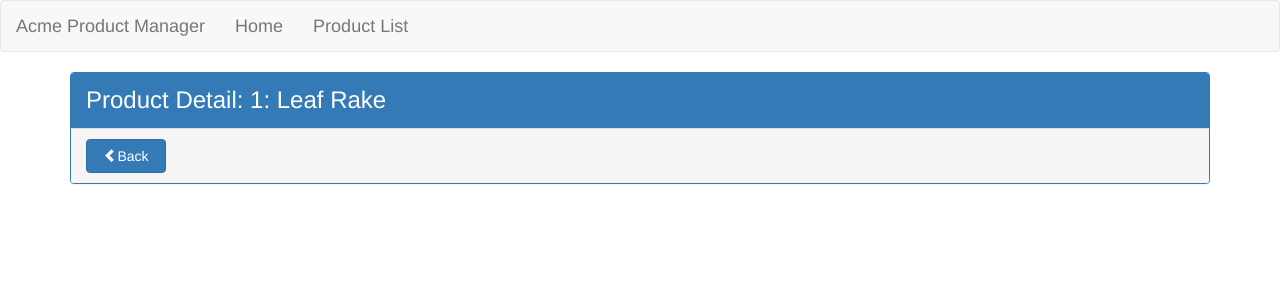
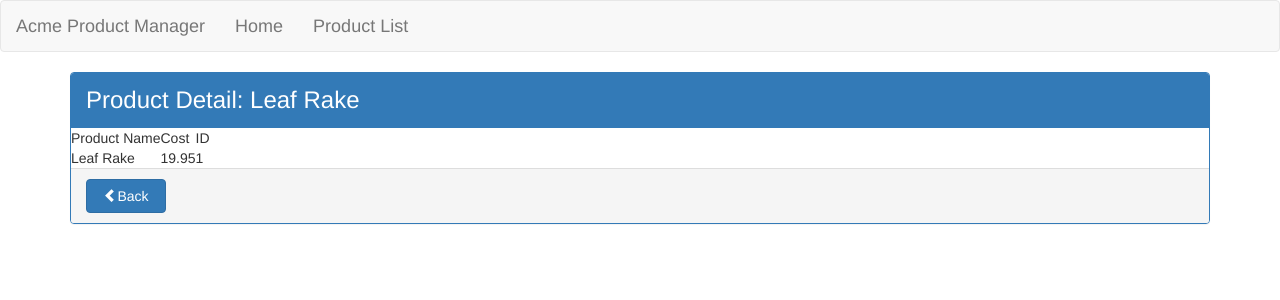
Before and after one commit to johnhutchins/ang, an Angular app: page /products/1 in a window 1280 px wide. Shown: the top 300 px of the page. Built offline with nearby package versions, Linux system fonts and the light colour scheme.

Commit message:
show product on click

```diff
--- a/src/app/app.module.ts
+++ b/src/app/app.module.ts
@@ -12,6 +12,7 @@ import { StarComponent } from "./shared/star.component";
 import { ProductService } from "./products/product.service";
 import { ProductDetailComponent } from './products/product-detail.component';
 import { WelcomeComponent } from "./home/welcome.component";
+import { ProductGuardService } from './products/product-guard.service';
 
 
 @NgModule({
@@ -29,13 +30,14 @@ import { WelcomeComponent } from "./home/welcome.component";
     HttpClientModule,
     RouterModule.forRoot([
       { path: 'products', component: ProductListComponent },
-      { path: 'products/:id', component: ProductDetailComponent },
+      { path: 'products/:id', canActivate: [ ProductGuardService ],
+          component: ProductDetailComponent },
       { path: 'welcome', component: WelcomeComponent },
       { path: '', redirectTo: 'welcome', pathMatch: 'full' },
       { path: '**', redirectTo: 'welcome', pathMatch: 'full' }
     ])
   ],
-  providers: [ ProductService ],
+  providers: [ ProductService, ProductGuardService ],
   bootstrap: [AppComponent]
 })
 export class AppModule { }
--- a/src/app/products/product-detail.component.html
+++ b/src/app/products/product-detail.component.html
@@ -2,6 +2,23 @@
   <div class="panel-heading">
     {{pageTitle + ': ' + product.productName}}
   </div>
+  <table>
+    <thead>
+    <tr>
+      <td>Product Name</td>
+      <td>Cost</td>
+      <td>ID</td>
+    </tr>
+    </thead>
+    <tbody>
+    <tr>
+      <td>{{product.productName}}</td>
+      <td>{{product.price}}</td>
+      <td>{{product.productId}}</td>
+    </tr>
+    </tbody>
+  </table>
+
   <div class="panel-footer">
     <a class="btn btn-primary" (click)='onBack()' style='width: 80px'>
       <i class="glyphicon glyphicon-chevron-left"></i>Back
--- a/src/app/products/product-detail.component.ts
+++ b/src/app/products/product-detail.component.ts
@@ -2,6 +2,8 @@ import { Component, OnInit } from '@angular/core';
 import {ActivatedRoute, Router} from "@angular/router";
 
 import {IProduct} from "./product";
+import { ProductService } from "./product.service";
+
 
 @Component({
   templateUrl: './product-detail.component.html',
@@ -10,25 +12,28 @@ import {IProduct} from "./product";
 export class ProductDetailComponent implements OnInit {
   pageTitle: string = "Product Detail";
   product: IProduct;
+  errorMessage: string;
 
-  constructor(private route: ActivatedRoute, private router: Router) { }
+  constructor(private route: ActivatedRoute, private router: Router, private productService: ProductService) { }
 
   onBack(): void {
     this.router.navigate(['/products']);
   }
 
   ngOnInit() {
-    let id = +this.route.snapshot.paramMap.get('id');
-    this.pageTitle += `: ${id}`;
-    this.product = {
-      "productId": id,
-      "productName": "Leaf Rake",
-      "productCode": "GDN-0011",
-      "releaseDate": "March 19, 2016",
-      "description": "Leaf rake with 48-inch wooden handle.",
-      "price": 19.95,
-      "starRating": 3.2,
-      "imageUrl": "http://openclipart.org/image/300px/svg_to_png/26215/Anonymous_Leaf_Rake.png"
+    const param = +this.route.snapshot.paramMap.get('id');
+
+    //checks to see if the route map has an id...
+    //if it does, get the product from the product service and load it in the view
+    if (param) {
+      const id = +param;
+      this.getProduct(id);
     }
   }
+
+  getProduct(id: number) {
+    this.productService.getProduct(id).subscribe(
+      product => this.product = product,
+      error => this.errorMessage = <any>error);
+  }
 }
--- /dev/null
+++ b/src/app/products/product-guard.service.ts
@@ -0,0 +1,20 @@
+import { Injectable } from '@angular/core';
+import { CanActivate, Router, ActivatedRouteSnapshot } from "@angular/router";
+
+@Injectable()
+export class ProductGuardService implements CanActivate {
+
+  constructor(private router: Router) { }
+
+  canActivate(route: ActivatedRouteSnapshot): boolean {
+    let id = +route.url[1].path;
+    if (isNaN(id) || id < 1) {
+      //route to error page here, not alert
+      alert("invalid product number...");
+      this.router.navigate(['/products']);
+      return false;
+    };
+    return true;
+  }
+
+}
--- a/src/app/products/product.service.ts
+++ b/src/app/products/product.service.ts
@@ -3,26 +3,18 @@ import { HttpClient } from "@angular/common/http";
 import { IProduct } from "./product";
 import { Observable } from "rxjs/Observable";
 //import "rxjs/add/operator/throw";
+import "rxjs/add/operator/map";
 import "rxjs/add/operator/catch";
 import "rxjs/add/operator/do";
 import { HttpErrorResponse } from "@angular/common/http";
-
-
-//const productJSON = "./api/products/products.json";
 
 @Injectable()
 export class ProductService {
 
   private productUrl = "./api/products/products.json";
 
-  products: any;
-
-
   constructor(private http: HttpClient) {
-    //let productList: any = this.http.get(this.productJSON);
-    //this.products = productList;
   }
-
 
   //the observable type is required here.
   //getProducts is returning an observable from the productUrl
@@ -32,6 +24,12 @@ export class ProductService {
       .catch(this.handleError);
   }
 
+  getProduct(id: number): Observable<IProduct> {
+    return this.getProducts()
+      .map((products: IProduct[]) => products.find(p => p.productId === id));
+  }
+
+
   private handleError(err: HttpErrorResponse) {
     console.log(err.message);
     return Observable.throw(err.message);
```
Also changed, not shown: 1 other file (tests, documents, lock files or other folders).
